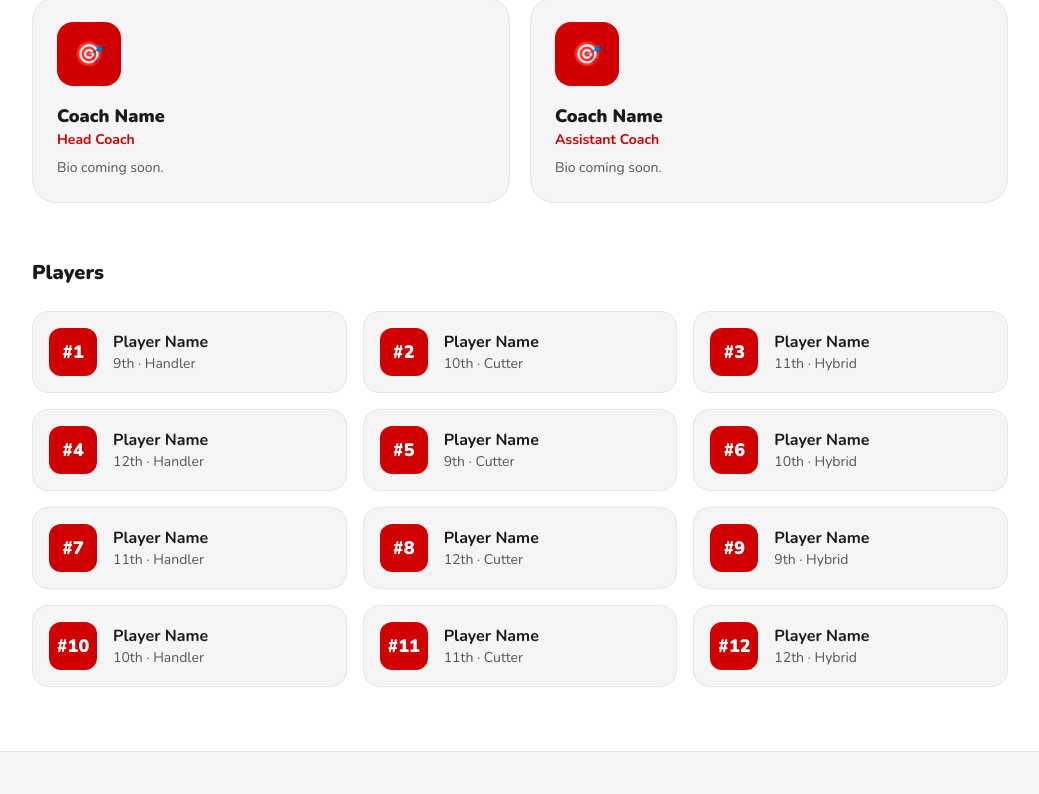
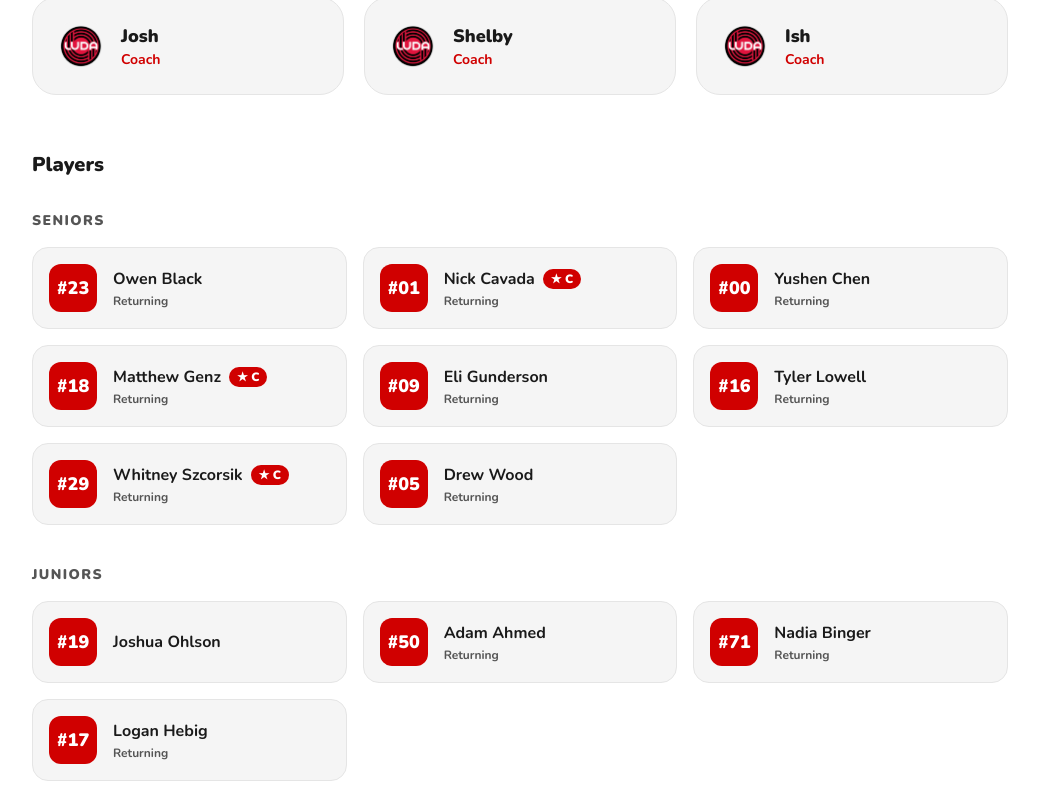
Before and after one commit to Grimwizza/luda-team, a Next.js app: page /team in a window 1280 px wide. Shown: the part 1817-2611 px from the top of the page, without its empty margins (120-1159 px from the left). Built offline with nearby package versions, Linux system fonts and the light colour scheme.

Commit message:
feat: update team page with official coach list and grade-grouped roster

```diff
--- a/src/app/team/page.tsx
+++ b/src/app/team/page.tsx
@@ -5,16 +5,52 @@ export const metadata: Metadata = {
 };
 
 const COACHES = [
-  { name: "Coach Name",  role: "Head Coach",       bio: "Bio coming soon." },
-  { name: "Coach Name",  role: "Assistant Coach",   bio: "Bio coming soon." },
+  { name: "Josh",   role: "Coach" },
+  { name: "Shelby", role: "Coach" },
+  { name: "Ish",    role: "Coach" },
 ];
 
-const PLAYERS = Array.from({ length: 12 }, (_, i) => ({
-  number: i + 1,
-  name:   "Player Name",
-  grade:  ["9th", "10th", "11th", "12th"][i % 4],
-  pos:    ["Handler", "Cutter", "Hybrid"][i % 3],
-}));
+const ROSTER: { grade: string; players: { number: string; name: string; captain?: boolean; returning?: boolean }[] }[] = [
+  {
+    grade: "Seniors",
+    players: [
+      { number: "23", name: "Owen Black",        returning: true },
+      { number: "01", name: "Nick Cavada",        returning: true, captain: true },
+      { number: "00", name: "Yushen Chen",        returning: true },
+      { number: "18", name: "Matthew Genz",       returning: true, captain: true },
+      { number: "09", name: "Eli Gunderson",      returning: true },
+      { number: "16", name: "Tyler Lowell",       returning: true },
+      { number: "29", name: "Whitney Szcorsik",   returning: true, captain: true },
+      { number: "05", name: "Drew Wood",          returning: true },
+    ],
+  },
+  {
+    grade: "Juniors",
+    players: [
+      { number: "19", name: "Joshua Ohlson" },
+      { number: "50", name: "Adam Ahmed",         returning: true },
+      { number: "71", name: "Nadia Binger",       returning: true },
+      { number: "17", name: "Logan Hebig",        returning: true },
+    ],
+  },
+  {
+    grade: "Sophomores",
+    players: [
+      { number: "13", name: "Evan Schaffhausen" },
+      { number: "51", name: "Nao Shimada" },
+      { number: "28", name: "Eden Luebbert",      returning: true },
+      { number: "08", name: "Ben Skelly",         returning: true },
+    ],
+  },
+  {
+    grade: "Freshmen",
+    players: [
+      { number: "24", name: "Madeline Binger" },
+      { number: "25", name: "Alex Ed" },
+      { number: "04", name: "Carson Szcorsik" },
+    ],
+  },
+];
 
 export default function TeamPage() {
   return (
@@ -189,30 +225,35 @@ export default function TeamPage() {
 
         {/* Coaches */}
         <h3 className="text-xl font-black mb-6" style={{ color: "var(--fg)" }}>Coaches</h3>
-        <div className="grid sm:grid-cols-2 gap-5 mb-14">
-          {COACHES.map((c, i) => (
+        <div className="grid sm:grid-cols-3 gap-5 mb-14">
+          {COACHES.map((c) => (
             <div
-              key={i}
+              key={c.name}
               style={{ backgroundColor: "var(--card-bg)", borderColor: "var(--card-border)" }}
-              className="border rounded-3xl p-6"
+              className="border rounded-3xl p-6 flex items-center gap-4"
             >
-              <div
-                className="w-16 h-16 rounded-2xl flex items-center justify-center text-2xl mb-4"
-                style={{ backgroundColor: "var(--accent)", color: "var(--accent-fg)" }}
-              >
-                🎯
+              <div className="w-12 h-12 rounded-2xl shrink-0 overflow-hidden flex items-center justify-center" style={{ backgroundColor: "var(--card-bg)" }}>
+                {/* eslint-disable-next-line @next/next/no-img-element */}
+                <img src="/LUDA-lite.gif" alt="LUDA" className="w-12 h-12 object-contain" />
               </div>
+              <div>
                 <p className="font-black text-lg" style={{ color: "var(--fg)" }}>{c.name}</p>
-              <p className="font-bold text-sm mb-2" style={{ color: "var(--accent)" }}>{c.role}</p>
-              <p className="text-sm" style={{ color: "var(--fg-muted)" }}>{c.bio}</p>
+                <p className="font-bold text-sm" style={{ color: "var(--accent)" }}>{c.role}</p>
+              </div>
             </div>
           ))}
         </div>
 
-        {/* Players */}
-        <h3 className="text-xl font-black mb-6" style={{ color: "var(--fg)" }}>Players</h3>
+        {/* Players grouped by grade */}
+        <h3 className="text-xl font-black mb-8" style={{ color: "var(--fg)" }}>Players</h3>
+        <div className="flex flex-col gap-10">
+          {ROSTER.map(({ grade, players }) => (
+            <div key={grade}>
+              <p className="text-sm font-black uppercase tracking-widest mb-4" style={{ color: "var(--fg-muted)" }}>
+                {grade}
+              </p>
               <div className="grid sm:grid-cols-2 lg:grid-cols-3 gap-4">
-          {PLAYERS.map((p) => (
+                {players.map((p) => (
                   <div
                     key={p.number}
                     style={{ backgroundColor: "var(--card-bg)", borderColor: "var(--card-border)" }}
@@ -225,8 +266,23 @@ export default function TeamPage() {
                       #{p.number}
                     </div>
                     <div>
+                      <div className="flex items-center gap-2 flex-wrap">
                         <p className="font-bold" style={{ color: "var(--fg)" }}>{p.name}</p>
-                <p className="text-sm" style={{ color: "var(--fg-muted)" }}>{p.grade} · {p.pos}</p>
+                        {p.captain && (
+                          <span
+                            className="text-xs font-black px-2 py-0.5 rounded-full"
+                            style={{ backgroundColor: "var(--accent)", color: "var(--accent-fg)" }}
+                          >
+                            ★ C
+                          </span>
+                        )}
+                      </div>
+                      {p.returning && (
+                        <p className="text-xs font-bold mt-0.5" style={{ color: "var(--fg-muted)" }}>Returning</p>
+                      )}
+                    </div>
+                  </div>
+                ))}
               </div>
             </div>
           ))}
```
Lines whose indentation alone changed are shown as unchanged.
